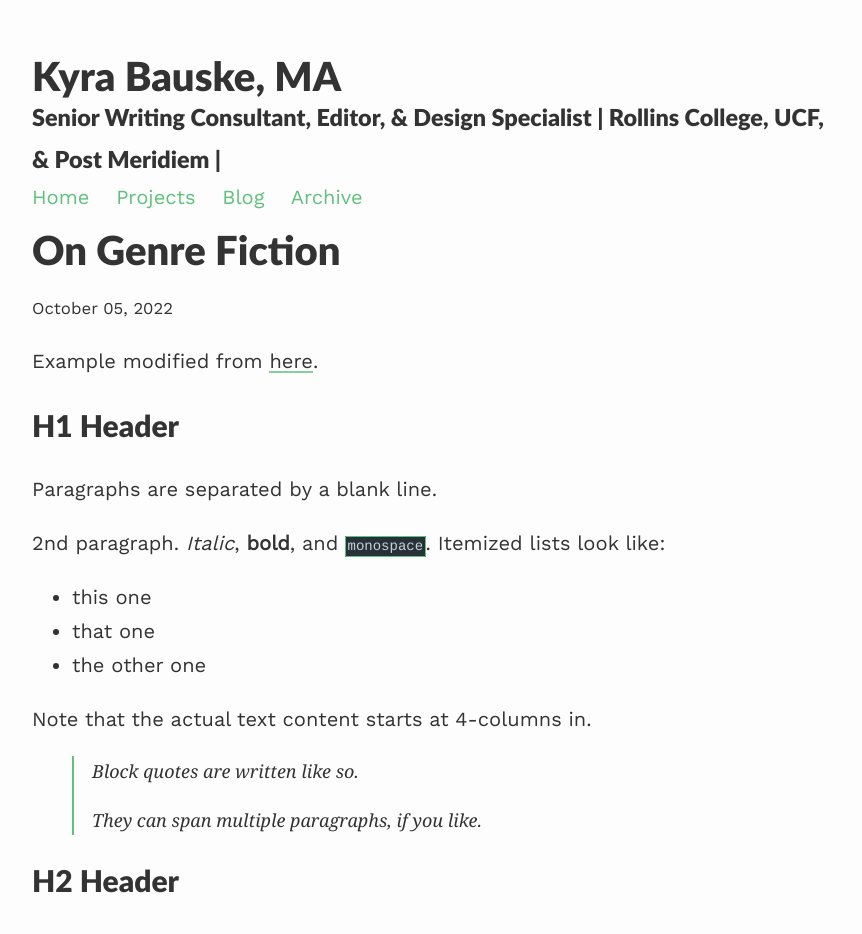
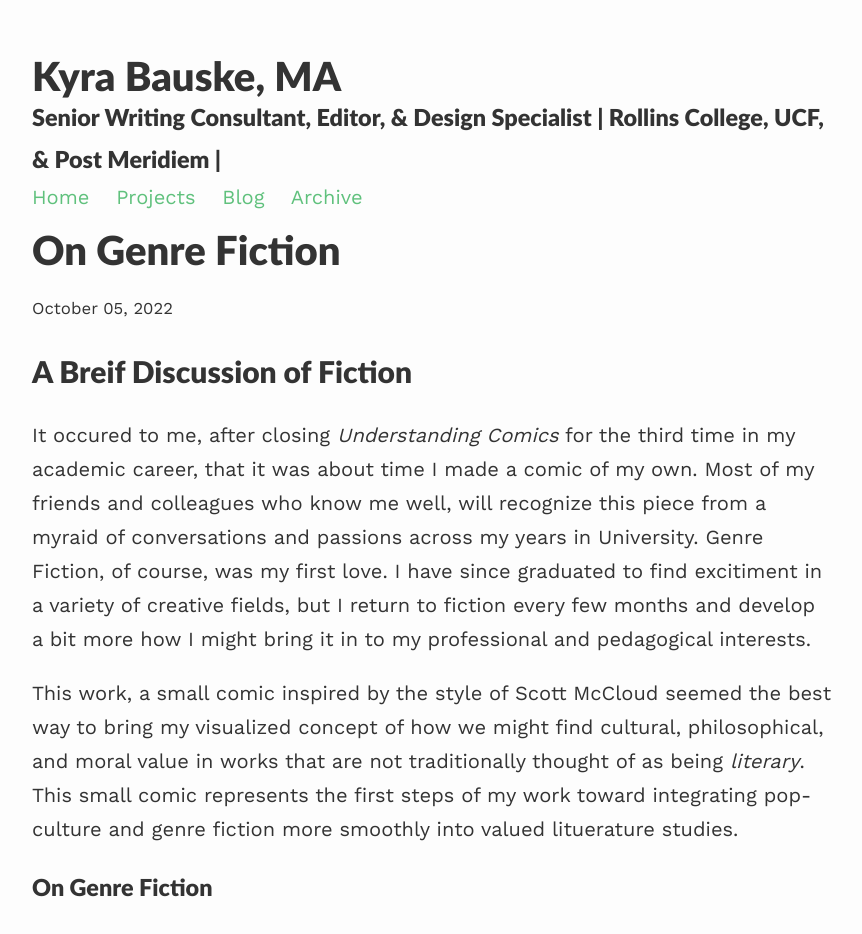
Before and after one commit to TK01079/GradPortfolioDemo, a Jekyll site: the page built from _projects/ValueofFiction.md, in a window 1280 px wide and 1400 px high. Shown: the top 934 px of the window, without its empty margins (208-1070 px from the left). Built offline with Jekyll 4.4.1, drawn with Linux system fonts in a browser that asks for light colours; nearby versions of some CDN libraries; formulas are drawn with MathJax 3; some of the changed text lies outside the part shown.

Commit message:
added photos and description

```diff
--- a/_projects/ValueofFiction.md
+++ b/_projects/ValueofFiction.md
@@ -3,139 +3,15 @@
 title: On Genre Fiction
 description: A breif comic, inspired by Scott McCloud discussing the value of genre fiction as an exploration of reality.
 ---
-Example modified from [here](http://www.unexpected-vortices.com/sw/rippledoc/quick-markdown-example.html){:target="_blank"}.
+## A Breif Discussion of Fiction
 
-H1 Header
-============
+It occured to me, after closing *Understanding Comics* for the third time in my academic career, that it was about time I made a comic of my own. Most of my friends and colleagues who know me well, will recognize this piece from a myraid of conversations and passions across my years in University. Genre Fiction, of course, was my first love. I have since graduated to find excitiment in a variety of creative fields, but I return to fiction every few months and develop a bit more how I might bring it in to my professional and pedagogical interests.
 
-Paragraphs are separated by a blank line.
-
-2nd paragraph. *Italic*, **bold**, and `monospace`. Itemized lists
-look like:
-
-  * this one
-  * that one
-  * the other one
-
-Note that the actual text
-content starts at 4-columns in.
-
-> Block quotes are
-> written like so.
->
-> They can span multiple paragraphs,
-> if you like.
+This work, a small comic inspired by the style of Scott McCloud seemed the best way to bring my visualized concept of how we might find cultural, philosophical, and moral value in works that are not traditionally thought of as being *literary*. This small comic represents the first steps of my work toward integrating pop-culture and genre fiction more smoothly into valued lituerature studies.
 
 
-H2 Header
-------------
 
-Here's a numbered list:
+### On Genre Fiction
+For Dr. F, who assigned McCloud in Freshman year and put up with my long-winde oppinions on *Star Wars* for many, many years.
 
- 1. first item
- 2. second item
- 3. third item
-
-Note again how the actual text starts at 4 columns in (4 characters
-from the left side). Here's a code sample:
-
-    # Let me re-iterate ...
-    for i in 1 .. 10 { do-something(i) }
-
-As you probably guessed, indented 4 spaces. By the way, instead of
-indenting the block, you can use delimited blocks, if you like:
-
-~~~
-define foobar() {
-    print "Welcome to flavor country!";
-}
-~~~
-
-(which makes copying & pasting easier). You can optionally mark the
-delimited block for Pandoc to syntax highlight it by specifying the languagae after the start of a block (e.g. `~~~python`) which would look like :
-
-~~~python
-import time
-# Quick, count to ten!
-for i in range(10):
-    # (but not *too* quick)
-    time.sleep(0.5)
-    print(i)
-~~~
-
-### An H3 header ###
-
-Now a nested list:
-
- 1. First, get these ingredients:
-
-      * carrots
-      * celery
-      * lentils
-
- 2. Boil some water.
-
- 3. Dump everything in the pot and follow
-    this algorithm:
-
-        find wooden spoon
-        uncover pot
-        stir
-        cover pot
-        balance wooden spoon precariously on pot handle
-        wait 10 minutes
-        goto first step (or shut off burner when done)
-
-    Do not bump wooden spoon or it will fall.
-
-Notice again how text always lines up on 4-space indents (including
-that last line which continues item 3 above).
-
-Here's a footnote [^1].
-
-[^1]: Some footnote text.
-
-Tables can look like this:
-
-| Header 1 | Header 2                   | Header 3 |
-|:--------:|:--------------------------:|:--------:|
-| data1a   | Data is longer than header | 1        |
-| d1b      | add a cell                 |          |
-| lorem    | ipsum                      | 3        |
-|          | empty outside cells        |          |
-| skip     |                            | 5        |
-| six      | Morbi purus                | 6        |
-
-
-A horizontal rule follows.
-
-***
-
-Here's a definition list:
-
-apples
-  : Good for making applesauce.
-
-oranges
-  : Citrus!
-
-tomatoes
-  : There's no "e" in tomatoe.
-
-Again, text is indented 4 spaces. (Put a blank line between each
-term and  its definition to spread things out more.)
-
-Here's a "line block" (note how whitespace is honored):
-
-| Line one
-|   Line too
-| Line tree
-
-and images can be specified like so:
-
-![example image](https://images.unsplash.com/photo-1488190211105-8b0e65b80b4e?w=300&h=300&fit=crop "An exemplary image")
-
-Inline math equation: $\omega = d\phi / dt$. Display
-math should get its own line like so:
-
-$$I = \int \rho R^{2} dV$$
+ ![Comic Page 1](/GradPortfolioDemo/assets/images/CriticalMaking Comic Pt1.jpg "Creative Comic 1")  ![Comic Page 2](/GradPortfolioDemo/assets/images/CriticalMaking Comic Pt2.jpg "Creative Comic 2")
```
Also changed, not shown: 2 other files.
